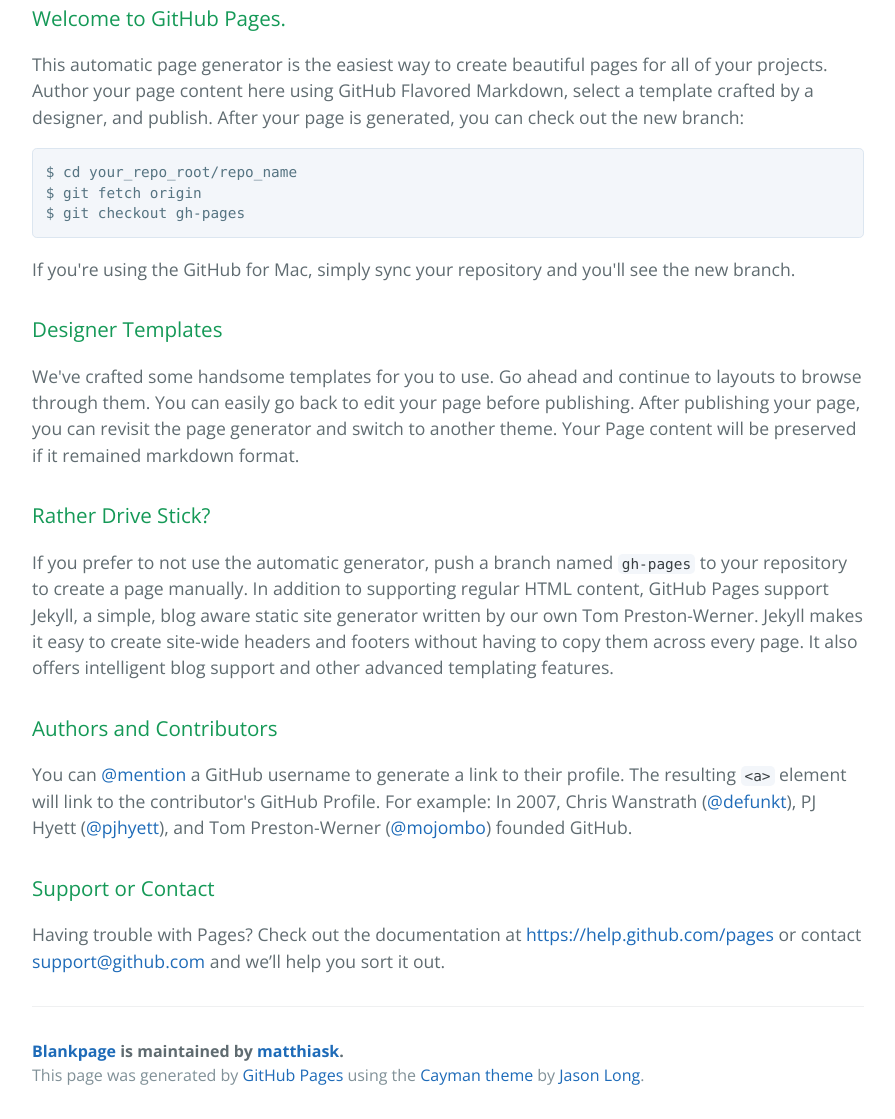
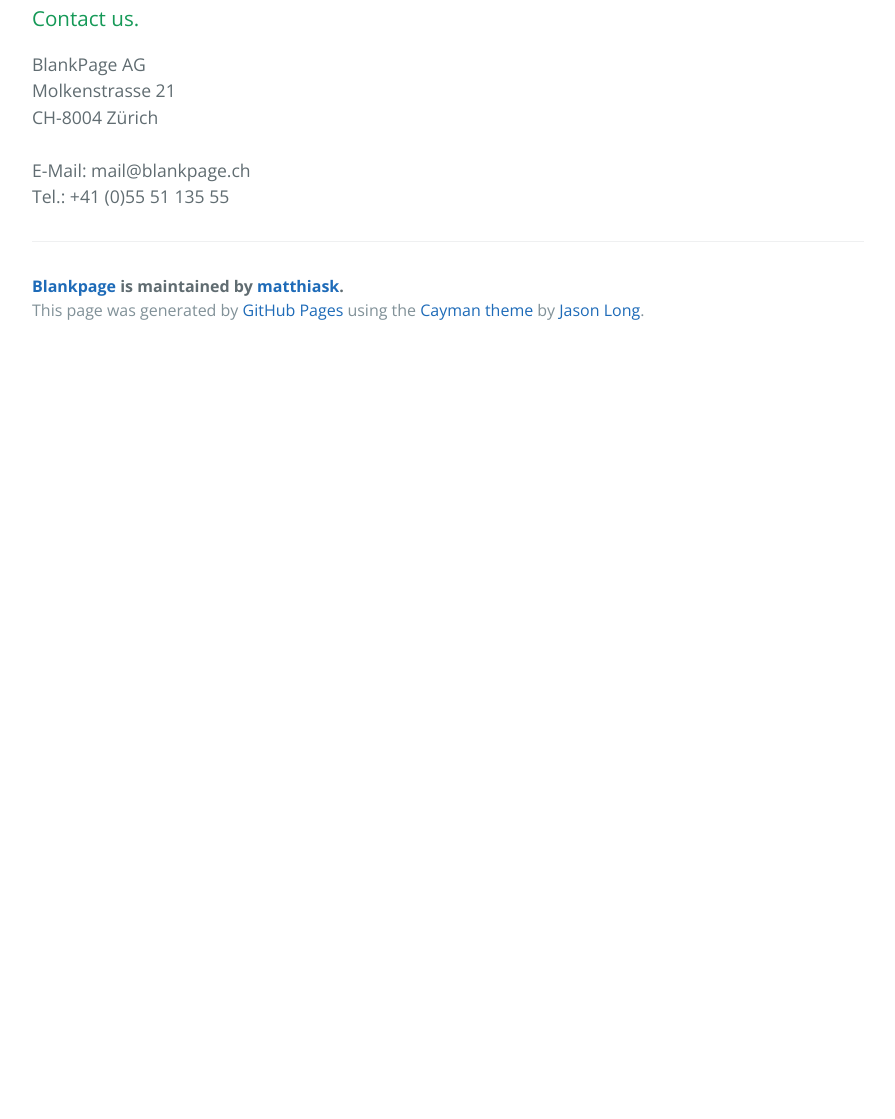
Before and after one commit to matthiask/blankpage, a plain HTML site: page index.html in a window 1280 px wide. Shown: the part 442-1561 px from the top of the page, without its empty margins (192-1087 px from the left). After the commit the page ends 800 px from the top, so only its background shows below. Drawn offline with nearby package versions, Linux system fonts and the light colour scheme.

Commit message:
Update index.html

```diff
--- a/index.html
+++ b/index.html
@@ -20,36 +20,15 @@
 
     <section class="main-content">
       <h3>
-<a id="welcome-to-github-pages" class="anchor" href="#welcome-to-github-pages" aria-hidden="true"><span class="octicon octicon-link"></span></a>Welcome to GitHub Pages.</h3>
-
-<p>This automatic page generator is the easiest way to create beautiful pages for all of your projects. Author your page content here using GitHub Flavored Markdown, select a template crafted by a designer, and publish. After your page is generated, you can check out the new branch:</p>
-
-<pre><code>$ cd your_repo_root/repo_name
-$ git fetch origin
-$ git checkout gh-pages
-</code></pre>
-
-<p>If you're using the GitHub for Mac, simply sync your repository and you'll see the new branch.</p>
-
-<h3>
-<a id="designer-templates" class="anchor" href="#designer-templates" aria-hidden="true"><span class="octicon octicon-link"></span></a>Designer Templates</h3>
-
-<p>We've crafted some handsome templates for you to use. Go ahead and continue to layouts to browse through them. You can easily go back to edit your page before publishing. After publishing your page, you can revisit the page generator and switch to another theme. Your Page content will be preserved if it remained markdown format.</p>
-
-<h3>
-<a id="rather-drive-stick" class="anchor" href="#rather-drive-stick" aria-hidden="true"><span class="octicon octicon-link"></span></a>Rather Drive Stick?</h3>
-
-<p>If you prefer to not use the automatic generator, push a branch named <code>gh-pages</code> to your repository to create a page manually. In addition to supporting regular HTML content, GitHub Pages support Jekyll, a simple, blog aware static site generator written by our own Tom Preston-Werner. Jekyll makes it easy to create site-wide headers and footers without having to copy them across every page. It also offers intelligent blog support and other advanced templating features.</p>
-
-<h3>
-<a id="authors-and-contributors" class="anchor" href="#authors-and-contributors" aria-hidden="true"><span class="octicon octicon-link"></span></a>Authors and Contributors</h3>
-
-<p>You can <a href="https://github.com/blog/821" class="user-mention">@mention</a> a GitHub username to generate a link to their profile. The resulting <code>&lt;a&gt;</code> element will link to the contributor's GitHub Profile. For example: In 2007, Chris Wanstrath (<a href="https://github.com/defunkt" class="user-mention">@defunkt</a>), PJ Hyett (<a href="https://github.com/pjhyett" class="user-mention">@pjhyett</a>), and Tom Preston-Werner (<a href="https://github.com/mojombo" class="user-mention">@mojombo</a>) founded GitHub.</p>
-
-<h3>
-<a id="support-or-contact" class="anchor" href="#support-or-contact" aria-hidden="true"><span class="octicon octicon-link"></span></a>Support or Contact</h3>
-
-<p>Having trouble with Pages? Check out the documentation at <a href="https://help.github.com/pages">https://help.github.com/pages</a> or contact <a href="mailto:support@github.com">support@github.com</a> and we’ll help you sort it out.</p>
+<a id="welcome-to-github-pages" class="anchor" href="#welcome-to-github-pages" aria-hidden="true"><span class="octicon octicon-link"></span></a>Contact us.</h3>
+<p>
+BlankPage AG<br>
+Molkenstrasse 21<br>
+CH-8004 Zürich<br>
+<br>
+E-Mail: mail@blankpage.ch<br>
+Tel.: +41 (0)55 51 135 55<br>
+</p>
 
       <footer class="site-footer">
         <span class="site-footer-owner"><a href="https://github.com/matthiask/blankpage">Blankpage</a> is maintained by <a href="https://github.com/matthiask">matthiask</a>.</span>
```
